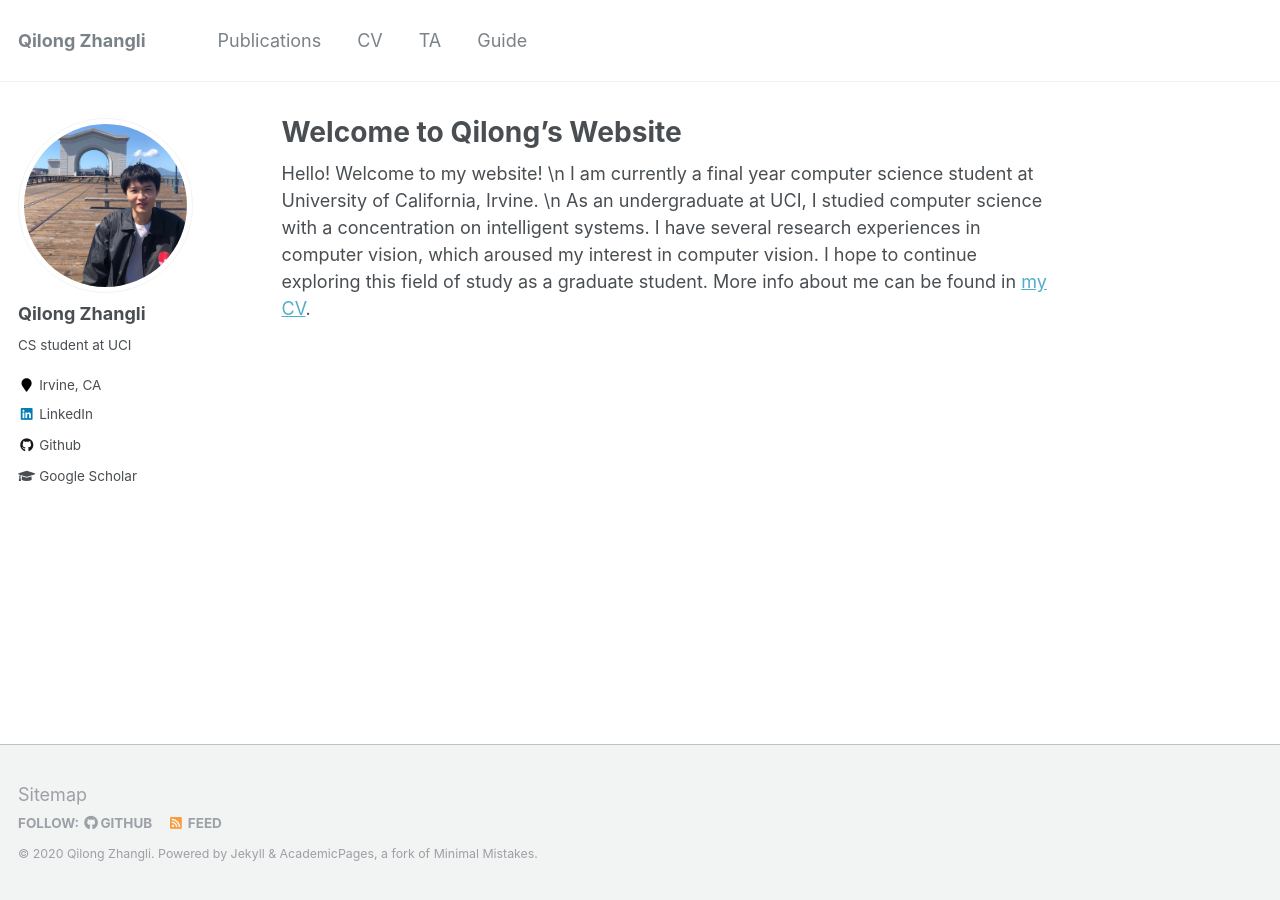
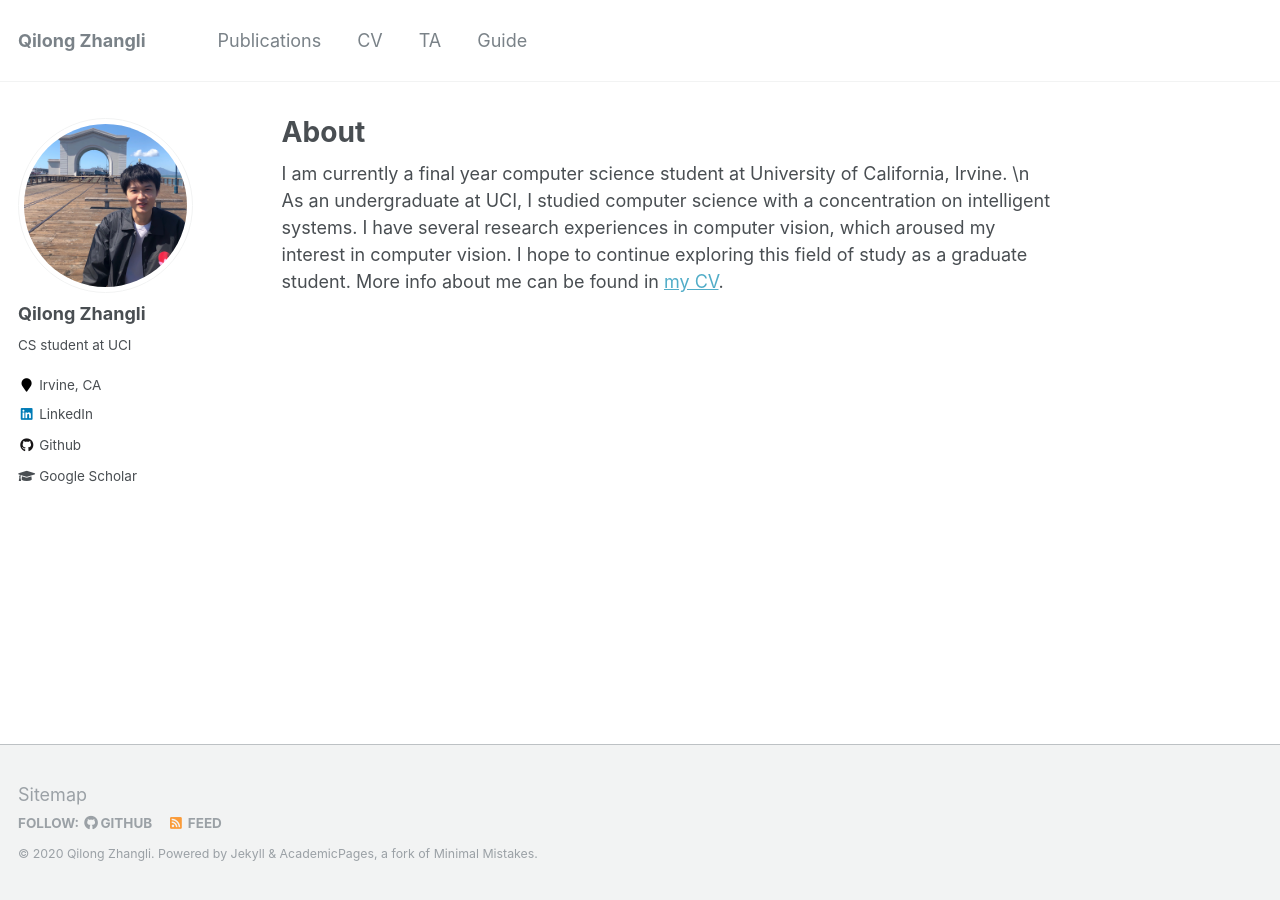
Before and after one commit to qzhangli/qzhangli.github.io, a Jekyll site: the page built from _pages/about.md, in a window 1280 px wide. Built offline with Jekyll 4.4.1, drawn with Linux system fonts in a browser that asks for light colours.

Commit message:
Update about.md

```diff
--- a/_pages/about.md
+++ b/_pages/about.md
@@ -1,6 +1,6 @@
 ---
 permalink: /
-title: "Welcome to Qilong's Website"
+title: "About"
 excerpt: "About me"
 author_profile: true
 redirect_from:
@@ -8,7 +8,6 @@ redirect_from:
   - /about.html
 ---
 
-Hello! Welcome to my website! \n
 I am currently a final year computer science student at University of California, Irvine. \n
 As an undergraduate at UCI, I studied computer science with a concentration on intelligent systems. I have several research experiences in computer vision, which aroused my interest in computer vision. I hope to continue exploring this field of study as a graduate student.
 More info about me can be found in [my CV](https://qzhangli.github.io/cv/).
```
